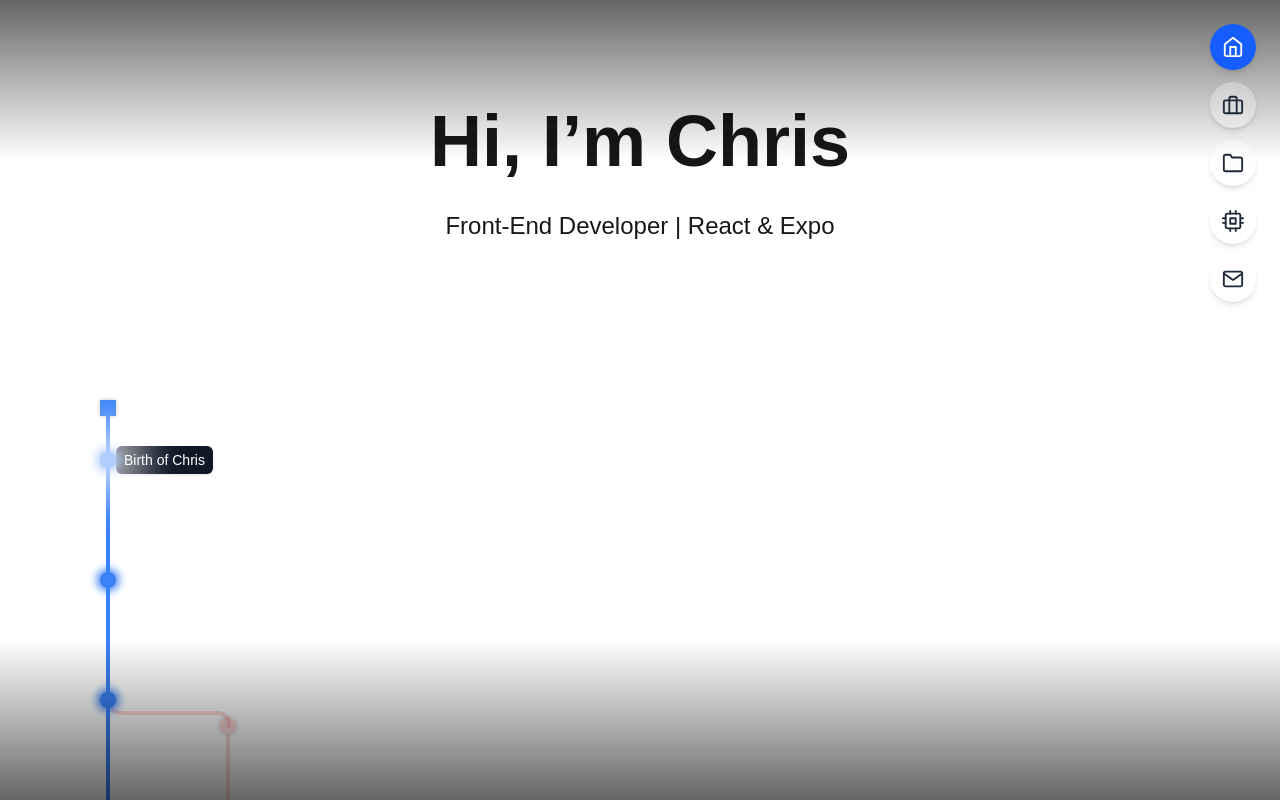
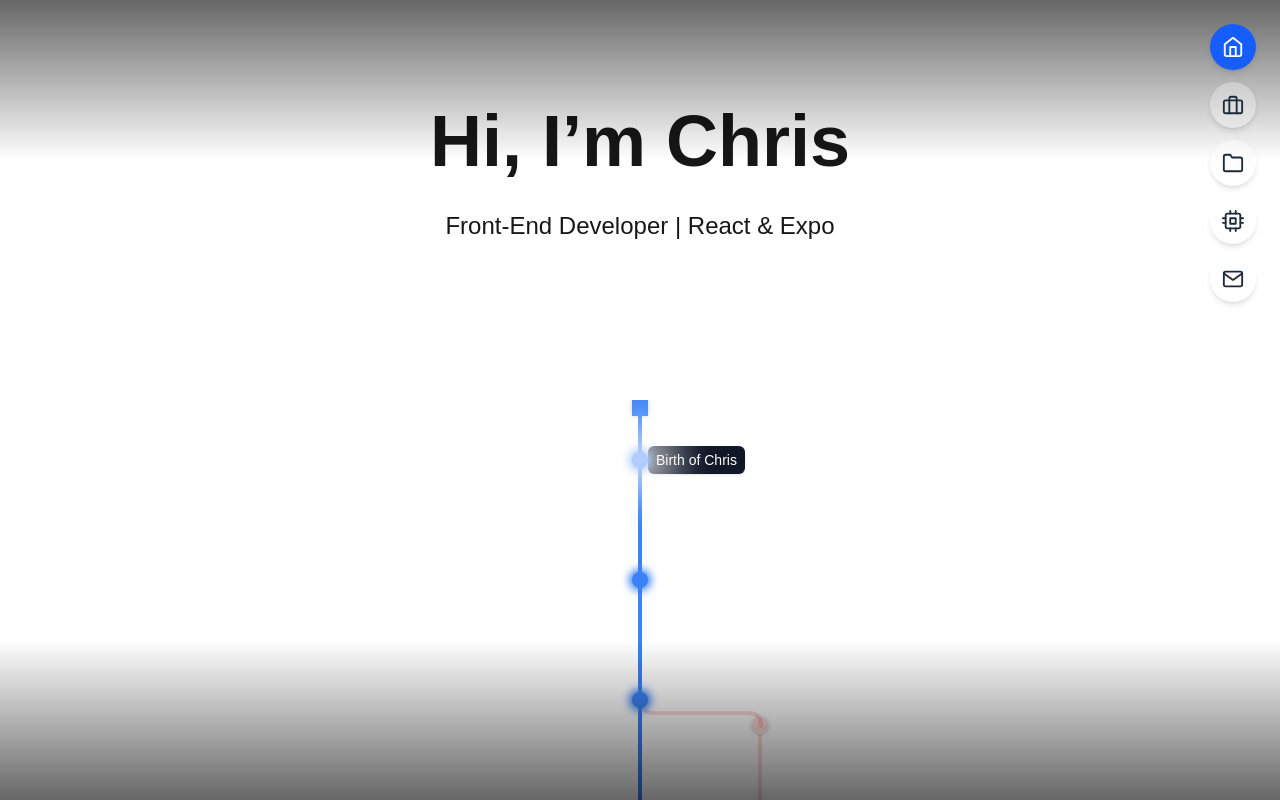
Before and after one commit to cmese/portfolio-site, a Next.js app: page / in a window 1280 px wide. Shown: the top 800 px of the page. Built offline with nearby package versions, Linux system fonts and the light colour scheme.

Commit message:
centered the timeline when the site first loads

```diff
--- a/src/components/Timeline.tsx
+++ b/src/components/Timeline.tsx
@@ -14,7 +14,7 @@ import * as Tooltip from "@radix-ui/react-tooltip";
 import { timelineRows, BranchId, TimelineRow } from "@/data/timeline";
 import { branchOrder, branchColor } from "@/data/branchPalette";
 
-const COL_W = 120; // width of one branch column
+export const COL_W = 120; // width of one branch column
 const ROW_H = 120; // height of one timeline row
 const LINE_W = 4; // stroke / bar thickness
 const NODE_R = 8; // node radius (16×16 circle)
--- a/src/sections/Experience.tsx
+++ b/src/sections/Experience.tsx
@@ -1,51 +1,36 @@
-/*  Experience section
-    ────────────────────────────────────────────────────────────
-    • The section is pulled upward (-mt-[33vh]) so that the
-      timeline grid “peeks” beneath the Hero fade on first load.
-    • The header is invisible until the user begins to scroll;
-      once 30 % of the header enters the viewport it animates in
-      and then behaves as a sticky top-0 element.
-*/
-
 "use client";
 
+import { useState } from "react";
 import { motion, useIsomorphicLayoutEffect } from "framer-motion";
-import { useRef, useState } from "react";
 import Timeline from "@/components/Timeline";
 import { timelineRows } from "@/data/timeline";
+import { COL_W } from "@/components/Timeline"; // export COL_W there
+// (or hard-code 120 again)
 
-/* replicate Section.tsx’s padding / centring without importing it */
-const baseClass = "min-h-screen flex flex-col justify-center px-6 md:px-12";
+// ── numeric offset from grid origin (0) to centre of first column
+const centerOffsetNum = COL_W / 2; // 60 px
+// ── CSS string used to push grid visually to the middle
+const centerOffsetCss = `calc(50vw - ${centerOffsetNum}px)`;
 
 export default function Experience() {
-  const headerRef = useRef<HTMLElement>(null);
-
+  /* Y-anchor for the spotlight (¼ viewport) */
   const [stickyOffset, setStickyOffset] = useState<number | null>(null);
   useIsomorphicLayoutEffect(() => {
     setStickyOffset(window.innerHeight * 0.25);
   }, []);
 
+  if (stickyOffset === null) return null; // avoid SSR flash
+
   return (
     <motion.section
       id="experience"
-      className={`${baseClass} -mt-[60vh] py-20 relative z-10`}
-      /* visible from the start: no initial fade on the section itself */
+      className="min-h-screen flex flex-col justify-center -mt-[60vh] py-20 relative z-10"
       initial={false}
     >
-      {/* ───── sticky header (animates on first scroll) ───── */}
-      <motion.header
-        ref={headerRef}
-        //className="sticky top-0 z-20 pointer-events-none"
-        className="sticky top-0 h-0 pointer-events-none"
-        initial={{ opacity: 0, y: 24 }}
-        //whileInView={{ opacity: 1, y: 0 }}
-        //transition={{ duration: 0.6, ease: "easeOut" }}
-        //viewport={{ once: true, amount: 0.3 }}
-      />
-
-      {/* Timeline grid with glow-tracker */}
-      {/*<Timeline rows={timelineRows} headerRef={headerRef} />*/}
-      <Timeline rows={timelineRows} stickyOffset={stickyOffset} />
+      {/* wrapper centres the grid; no transforms (so BCRs stay right) */}
+      <div className="overflow-x-auto" style={{ paddingLeft: centerOffsetCss }}>
+        <Timeline rows={timelineRows} stickyOffset={stickyOffset} />
+      </div>
     </motion.section>
   );
 }
```
